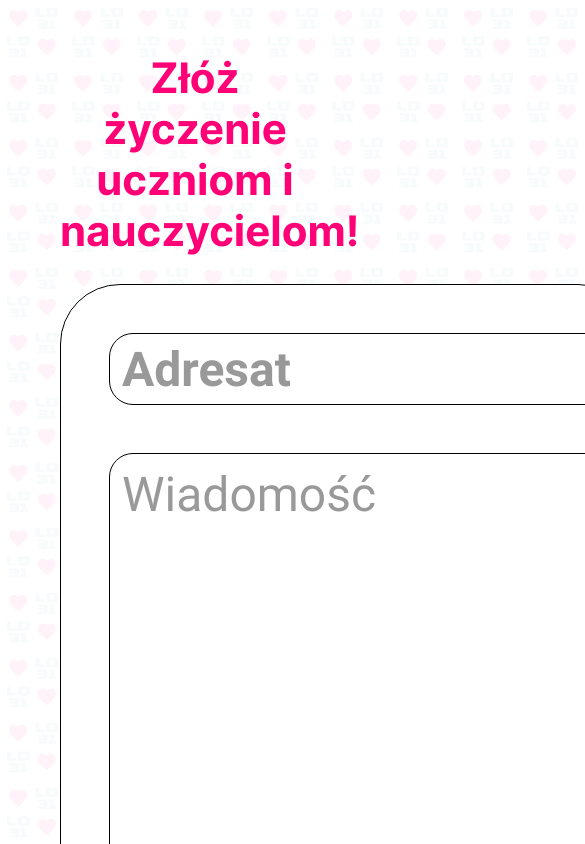
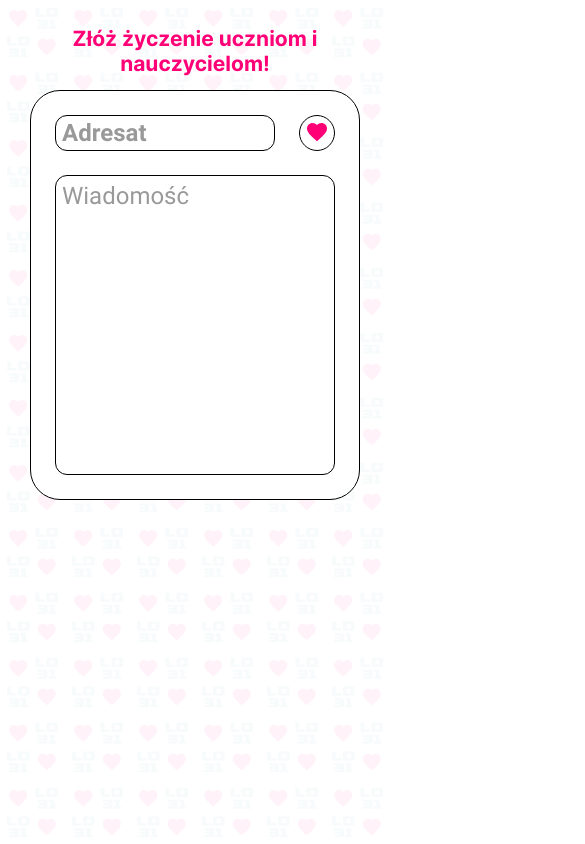
Before and after one commit to ReptilianEye/Walentynki-31LO, a React (Create React App) app in the folder front/: page /new in a window 390 px wide. Shown: the top 844 px of the page, 585 px wide, since content can reach past the window. Built offline with nearby package versions, Linux system fonts and the light colour scheme.

Commit message:
make it look better on smaller screens

```diff
--- a/front/src/MessageForm.css
+++ b/front/src/MessageForm.css
@@ -30,6 +30,7 @@
 	border-radius: 1rem;
 	font-family: var(--fonts-bold);
 	font-weight: var(--weight-bold);
+	min-width: 50%;
 }
 
 .submit {
@@ -39,6 +40,7 @@
 .iconbutton-large {
 	width: 3rem;
 	height: 3rem;
+	padding: 0;
 	background: none;
 	border: 1px solid var(--color-fg);
 	border-radius: 50%;
@@ -70,6 +72,7 @@
 	scrollbar-color: transparent transparent;
 	font-family: var(--fonts-text);
 	font-weight: var(--weight-text);
+	min-width: 50%;
 }
 
 .recipient-input::placeholder,
--- a/front/src/index.css
+++ b/front/src/index.css
@@ -99,3 +99,21 @@
 .decorative {
 	color: var(--color-primary);
 }
+
+@media (max-width: 760px) {
+	:root {
+		font-size: 16px;
+	}
+}
+
+@media (max-width: 470px) {
+	:root {
+		font-size: 12px;
+	}
+}
+
+@media (max-width: 370px) {
+	:root {
+		font-size: 10px;
+	}
+}
```
